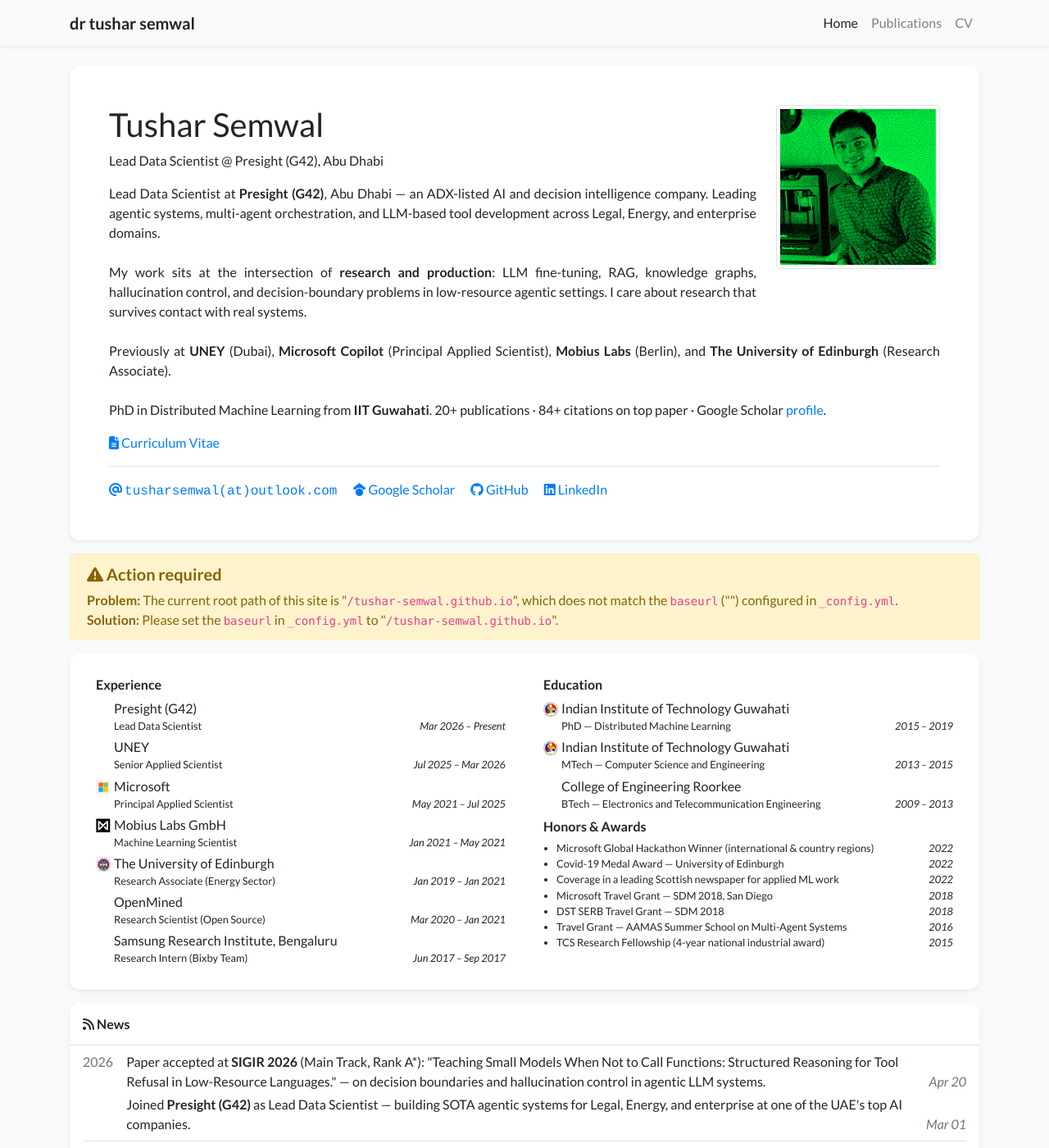
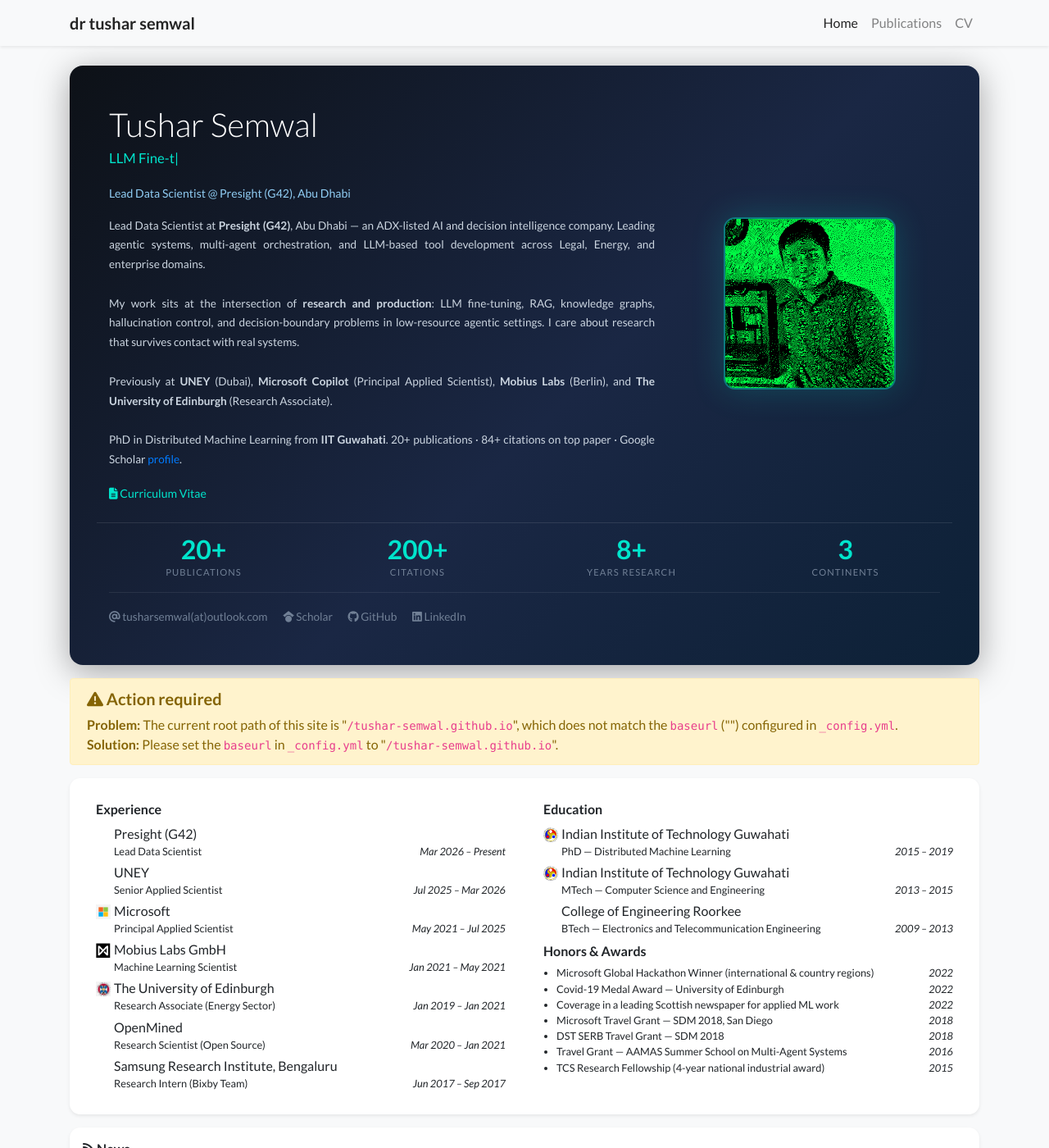
Before and after one commit to tushar-semwal/tushar-semwal.github.io, a Jekyll site: the page built from index.html, in a window 1280 px wide and 1400 px high. Shown: the whole window at 82% size. Built offline with Jekyll 4.4.1, drawn with Linux system fonts in a browser that asks for light colours; nearby versions of some CDN libraries; a style sheet for code colours, icons or effects is not loaded.

Commit message:
Homepage hero: dark gradient, typewriter tagline, stats strip
Co-Authored-By: Claude Sonnet 4.6 <noreply@anthropic.com>

```diff
--- a/_includes/widgets/profile_card.html
+++ b/_includes/widgets/profile_card.html
@@ -1,121 +1,143 @@
-<div class="row">
+<style>
+@keyframes blink { 0%,100%{opacity:1} 50%{opacity:0} }
+.tw-cursor { animation: blink 1s step-start infinite; color:#00e5cc; }
+</style>
+
+<div class="row mb-3">
   <div class="col">
-        <div class="card border-0 shadow-sm bg-white">
-            <div class="card-body p-5">
-                <div class="row">
-                    <div class="col">
+    <div class="border-0" style="background:linear-gradient(135deg,#0d1117 0%,#1a2744 55%,#0d2137 100%); border-radius:16px; overflow:hidden; box-shadow:0 8px 40px rgba(0,0,0,0.35);">
+      <div class="p-4 p-md-5">
+
+        <!-- Top row: text + photo -->
+        <div class="row align-items-center">
+
+          <!-- Left: name, tagline, position, bio, CV -->
+          <div class="col-md-8">
+
+            <!-- Mobile photo -->
             {% if site.data.profile.portrait_url %}
-                        <!-- When the screen is wider than md, float the portrait on the right -->
-                        <div class="figure float-right ml-4 mb-4 d-none d-md-block">
-                            <img
-                                src="{{ site.data.profile.portrait_url | relative_url }}"
-                                class="figure-img img-fluid img-thumbnail"
-                                style="height: 200px;"
-                                data-toggle="tooltip"
-                                data-placement="top"
-                                title="{{ site.data.profile.portrait_caption }}">
+            <div class="d-flex align-items-center mb-3 d-md-none">
+              <img src="{{ site.data.profile.portrait_url | relative_url }}"
+                   alt="{{ site.data.profile.primary_name }}"
+                   style="height:64px; border-radius:10px; border:2px solid rgba(0,229,204,0.5); box-shadow:0 0 16px rgba(0,229,204,0.25); margin-right:1rem;">
+              <h2 style="color:#fff; font-weight:300; margin:0;">{{ site.data.profile.primary_name }}</h2>
             </div>
             {% endif %}
 
-                        <div class="d-flex">
-                            <div class="h1 font-weight-normal">
-                                {{ site.data.profile.primary_name }} <small>{{ site.data.profile.secondary_name }}</small>
+            <!-- Desktop name -->
+            <h1 class="d-none d-md-block" style="color:#fff; font-weight:300; margin-bottom:0.25rem;">
+              {{ site.data.profile.primary_name }}
+            </h1>
+
+            <!-- Typewriter tagline -->
+            <div style="font-size:1.05rem; font-weight:500; height:1.8rem; margin-bottom:1rem;">
+              <span id="typewriter" style="color:#00e5cc;"></span><span class="tw-cursor" style="color:#00e5cc;">|</span>
             </div>
-                            {% if site.data.profile.portrait_url %}
-                            <div class="ml-auto d-md-none">
-                                <a target="_blank" href="{{ site.data.profile.portrait_url | relative_url }}">
-                                    <img src="{{ site.data.profile.portrait_url | relative_url }}" class="rounded-circle" style="height: 48px;" alt="Portrait">
+
+            <!-- Position -->
+            <div style="color:#90cdf4; font-size:0.88rem; margin-bottom:1.1rem;">
+              {% for position in site.data.profile.positions %}
+                {{ position.name }}<br/>
+              {% endfor %}
+            </div>
+
+            <!-- Bio -->
+            <div style="color:#cbd5e0; font-size:0.85rem; line-height:1.75; text-align:justify;">
+              {{ site.data.profile.short_bio }}
+            </div>
+
+            <!-- CV -->
+            {% if site.data.profile.cv_link %}
+            <div class="mt-3">
+              <a target="_blank" href="{{ site.data.profile.cv_link | relative_url }}"
+                 style="color:#00e5cc; font-size:0.88rem;">
+                <i class="fas fa-file-alt"></i> Curriculum Vitae
               </a>
             </div>
             {% endif %}
+
           </div>
-                        <div class="text-profile-position">
-                            {% for position in site.data.profile.positions %}
-                            {% if position.logo -%}
-                            <img src="{{ position.logo | relative_url }}" alt="Logo" class="inline-badge"/>
-                            {%- endif %}
-                            {{ position.name }}<br/>
-                            {% endfor %}
+
+          <!-- Right: photo (desktop only) -->
+          {% if site.data.profile.portrait_url %}
+          <div class="col-md-4 text-center d-none d-md-flex align-items-center justify-content-center">
+            <img src="{{ site.data.profile.portrait_url | relative_url }}"
+                 alt="{{ site.data.profile.primary_name }}"
+                 style="height:210px; border-radius:14px; border:2px solid rgba(0,229,204,0.45); box-shadow:0 0 40px rgba(0,229,204,0.2);">
           </div>
-                        <div class="text-profile-bio mt-3" {% if site.data.profile.short_bio_text_justify %}style="text-align: justify;"{% endif %}>
-                            {{ site.data.profile.short_bio }}
+          {% endif %}
+
         </div>
-                        {% if site.data.profile.cv_link %}
-                            <a target="_blank" href="{{ site.data.profile.cv_link | relative_url }}"><i class="fas fa-file-alt"></i> Curriculum Vitae</a> <br/>
+
+        <!-- Stats strip -->
+        <div class="row mt-4 pt-3 text-center" style="border-top:1px solid rgba(255,255,255,0.1);">
+          <div class="col-6 col-md-3 mb-3 mb-md-0">
+            <div style="color:#00e5cc; font-size:2rem; font-weight:700; line-height:1;">20+</div>
+            <div style="color:#718096; font-size:0.7rem; text-transform:uppercase; letter-spacing:0.1em; margin-top:4px;">Publications</div>
+          </div>
+          <div class="col-6 col-md-3 mb-3 mb-md-0">
+            <div style="color:#00e5cc; font-size:2rem; font-weight:700; line-height:1;">200+</div>
+            <div style="color:#718096; font-size:0.7rem; text-transform:uppercase; letter-spacing:0.1em; margin-top:4px;">Citations</div>
+          </div>
+          <div class="col-6 col-md-3">
+            <div style="color:#00e5cc; font-size:2rem; font-weight:700; line-height:1;">8+</div>
+            <div style="color:#718096; font-size:0.7rem; text-transform:uppercase; letter-spacing:0.1em; margin-top:4px;">Years Research</div>
+          </div>
+          <div class="col-6 col-md-3">
+            <div style="color:#00e5cc; font-size:2rem; font-weight:700; line-height:1;">3</div>
+            <div style="color:#718096; font-size:0.7rem; text-transform:uppercase; letter-spacing:0.1em; margin-top:4px;">Continents</div>
+          </div>
+        </div>
+
+        <!-- Social links -->
+        <div class="mt-3" style="border-top:1px solid rgba(255,255,255,0.08); padding-top:1rem;">
+          <a class="pr-3" href="mailto:{{ site.data.profile.email | encode_email }}" style="color:#718096; font-size:0.85rem;">
+            <i class="fas fa-at"></i> {{ site.data.profile.email | replace: "@", "(at)" }}
+          </a>
+          {% if site.data.profile.gscholar %}
+          {%- assign gscholar_url = 'https://scholar.google.com/citations?user=' | append: site.data.profile.gscholar -%}
+          <a class="pr-3" target="_blank" href="{{ gscholar_url }}" style="color:#718096; font-size:0.85rem;">
+            <i class="fab fa-google-scholar"></i> Scholar
+          </a>
+          {% endif %}
+          {% if site.data.profile.github %}
+          <a class="pr-3" target="_blank" href="https://github.com/{{ site.data.profile.github }}" style="color:#718096; font-size:0.85rem;">
+            <i class="fab fa-github"></i> GitHub
+          </a>
+          {% endif %}
+          {% if site.data.profile.linkedin %}
+          <a class="pr-3" target="_blank" href="https://www.linkedin.com/in/{{ site.data.profile.linkedin }}" style="color:#718096; font-size:0.85rem;">
+            <i class="fab fa-linkedin"></i> LinkedIn
+          </a>
           {% endif %}
         </div>
 
-                </div>
-                <hr />
-                <div class="row">
-                    <div class="col">
-                        <a class="pr-3 no-break" href="mailto:{{ site.data.profile.email | encode_email }}">
-                            <i class="fas fa-at"></i> <span class="email-text">{{ site.data.profile.email | replace: "@", "(at)" }}</span>
-                        </a>
-
-                        {% if site.data.profile.gscholar %}
-                        {%- if site.data.profile.gscholar contains 'scholar.google' -%}
-                        {%- assign gscholar_url = site.data.profile.gscholar -%}
-                        {%- else -%}
-                        {%- assign gscholar_url = 'https://scholar.google.com/citations?user=' | append: site.data.profile.gscholar -%}
-                        {%- endif -%}
-                        <a class="pr-3 no-break" target="_blank" href="{{ gscholar_url }}">
-                            <i class="fab fa-google-scholar"></i> Google Scholar
-                        </a>
-                        {% endif %}
-
-                        {% if site.data.profile.github %}
-                        <a class="pr-3 no-break" target="_blank" href="https://github.com/{{ site.data.profile.github }}">
-                            <i class="fab fa-github"></i> GitHub
-                        </a>
-                        {% endif %}
-
-                        {% if site.data.profile.wechat_qrcode %}
-                        <a class="pr-3 no-break" data-toggle="modal" data-target="#modal-wechat">
-                            <i class="fab fa-weixin"></i> WeChat
-                        </a>
-                        {% endif %}
-
-                        {% if site.data.profile.twitter %}
-                        <a class="pr-3 no-break" target="_blank" href="https://twitter.com/{{ site.data.profile.twitter }}">
-                            <i class="fab fa-twitter"></i> Twitter
-                        </a>
-                        {% endif %}
-
-                        {% if site.data.profile.linkedin %}
-                        <a class="pr-3 no-break" target="_blank" href="https://www.linkedin.com/in/{{ site.data.profile.linkedin }}">
-                            <i class="fab fa-linkedin"></i> LinkedIn
-                        </a>
-                        {% endif %}
-
-                        {% if site.data.profile.orcid %}
-                        <a class="pr-3 no-break" target="_blank" href="https://orcid.org/{{ site.data.profile.orcid }}">
-                            <i class="fab fa-orcid"></i> ORCID
-                        </a>
-                        {% endif %}
-                    </div>
-                </div>
       </div>
     </div>
   </div>
 </div>
 
-{% if site.data.profile.wechat_qrcode %}
-<div class="modal fade" id="modal-wechat" tabindex="-1" aria-hidden="true">
-    <div class="modal-dialog modal-sm">
-        <div class="modal-content">
-            <div class="modal-body p-0">
-                <img src="{{ site.data.profile.wechat_qrcode | relative_url }}" class="img-fluid">
-            </div>
-            {% if site.data.profile.wechat_prompt %}
-            <div class="modal-body p-1">
-                {{ site.data.profile.wechat_prompt }}
-            </div>
-            {% endif %}
-            <div class="modal-footer">
-                <button type="button" class="btn btn-primary" data-dismiss="modal">Close</button>
-            </div>
-        </div>
-    </div>
-</div>
-{% endif %}
+<script>
+(function () {
+  var phrases = [
+    "Building Agentic AI Systems",
+    "LLM Fine-tuning & RAG",
+    "Federated Learning Research",
+    "Multi-Agent Orchestration",
+    "Hallucination Control at Scale"
+  ];
+  var i = 0, j = 0, deleting = false;
+  var el = document.getElementById("typewriter");
+  if (!el) return;
+  function tick() {
+    var phrase = phrases[i];
+    el.textContent = phrase.slice(0, j);
+    var delay = deleting ? 35 : 75;
+    if (!deleting && j === phrase.length) { delay = 2000; deleting = true; }
+    else if (deleting && j === 0) { deleting = false; i = (i + 1) % phrases.length; delay = 400; j = 0; tick(); return; }
+    deleting ? j-- : j++;
+    setTimeout(tick, delay);
+  }
+  tick();
+})();
+</script>
```
Lines whose indentation alone changed are shown as unchanged.
